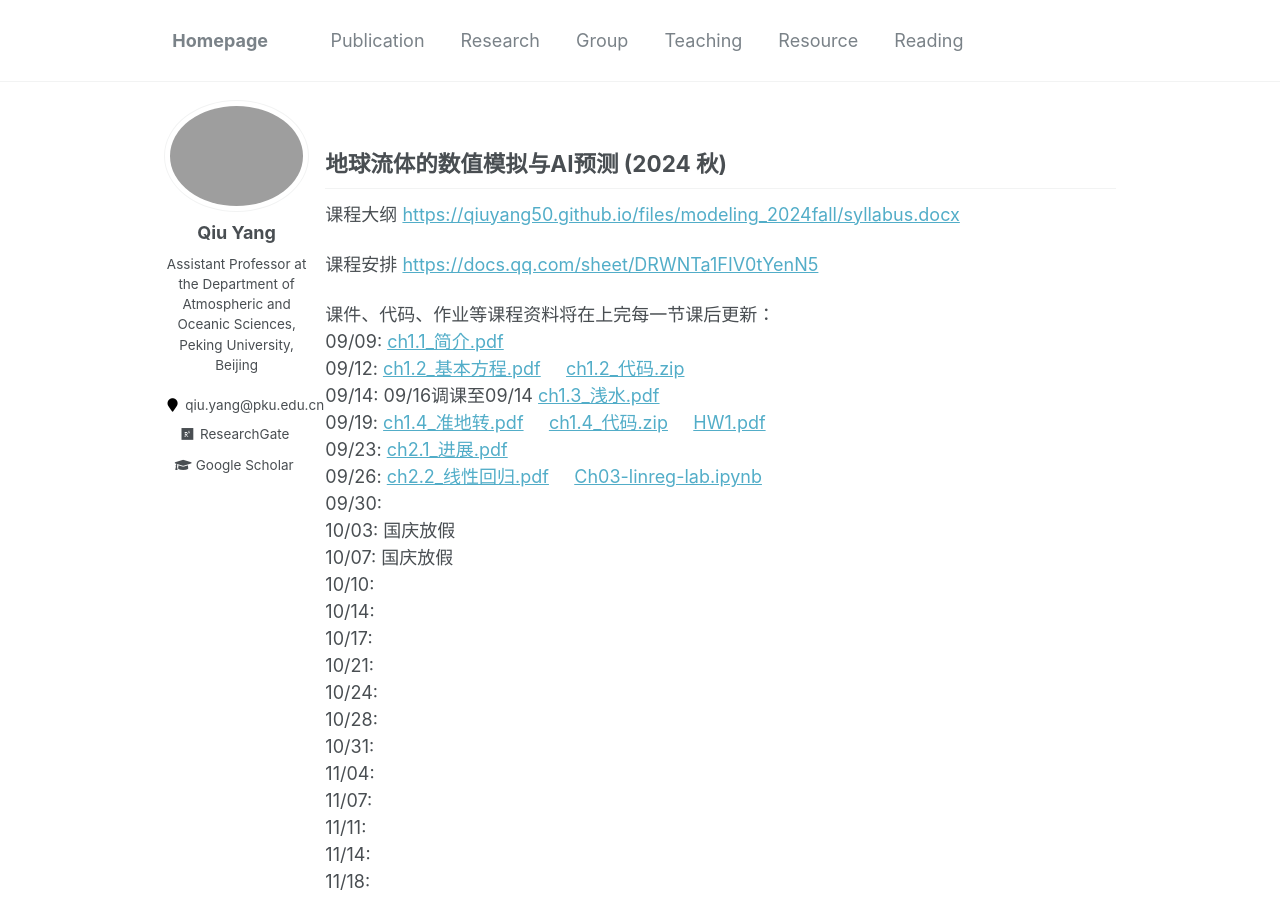
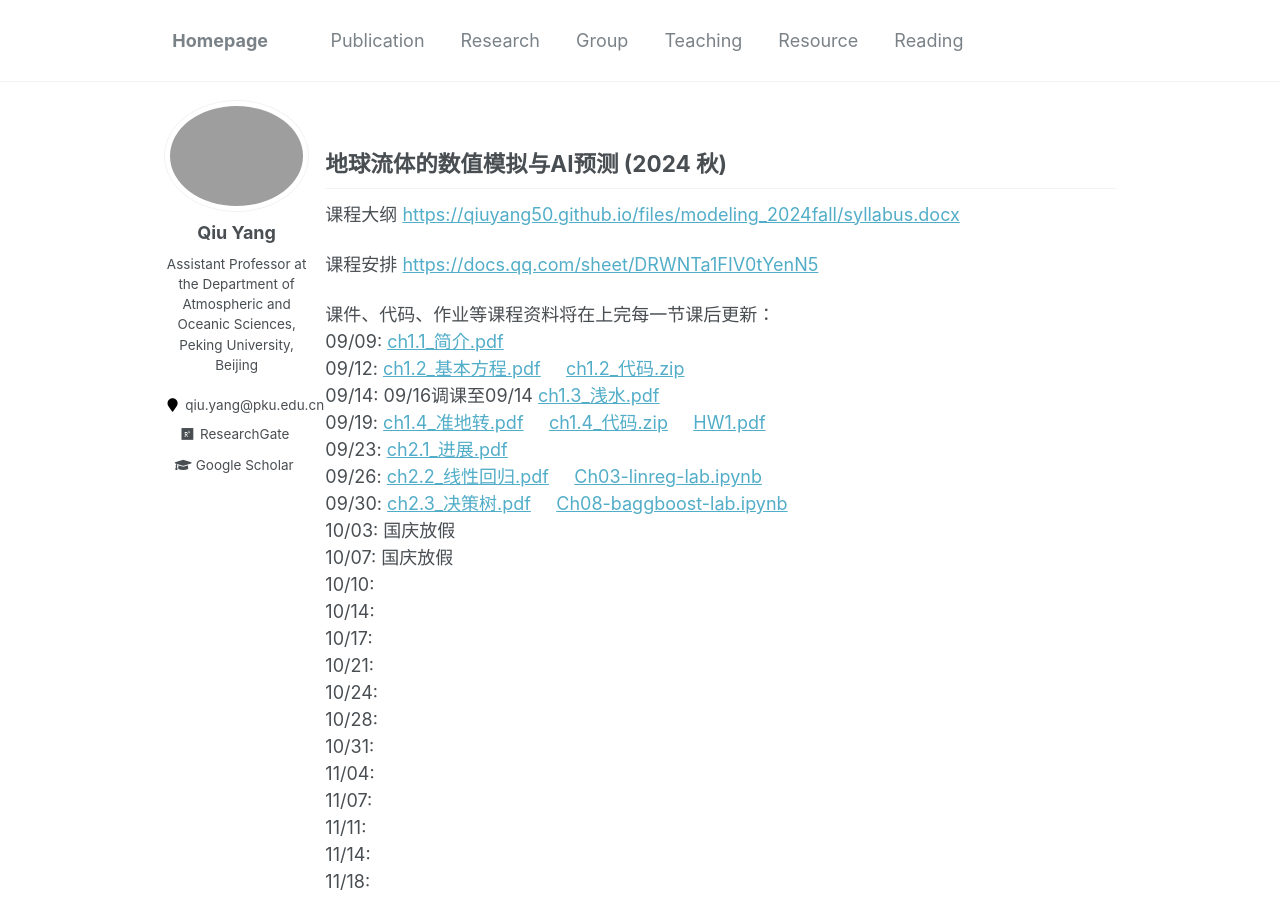
Before and after one commit to qiuyang50/qiuyang50.github.io, a Jekyll site: the page built from _pages/modeling_2024fall.md, in a window 1280 px wide and 900 px high. Built offline with Jekyll 4.4.1, drawn with Linux system fonts in a browser that asks for light colours.

Commit message:
Update modeling_2024fall.md

```diff
--- a/_pages/modeling_2024fall.md
+++ b/_pages/modeling_2024fall.md
@@ -17,7 +17,7 @@ filename: modeling_2024fall.md
 09/19: <a href="https://qiuyang50.github.io/files/modeling_2024fall/ch1.4_准地转.pdf">ch1.4_准地转.pdf</a> &nbsp;&nbsp;&nbsp; <a href="https://qiuyang50.github.io/files/modeling_2024fall/ch1.4_代码.zip">ch1.4_代码.zip</a> &nbsp;&nbsp;&nbsp; <a href="https://qiuyang50.github.io/files/modeling_2024fall/HW1.pdf">HW1.pdf</a>
 09/23: <a href="https://qiuyang50.github.io/files/modeling_2024fall/ch2.1_进展.pdf">ch2.1_进展.pdf</a>
 09/26: <a href="https://qiuyang50.github.io/files/modeling_2024fall/ch2.2_线性回归.pdf">ch2.2_线性回归.pdf</a> &nbsp;&nbsp;&nbsp; <a href="https://qiuyang50.github.io/files/modeling_2024fall/Ch03-linreg-lab.ipynb">Ch03-linreg-lab.ipynb</a>
-09/30:
+09/30: <a href="https://qiuyang50.github.io/files/modeling_2024fall/ch2.3_决策树.pdf">ch2.3_决策树.pdf</a> &nbsp;&nbsp;&nbsp; <a href="https://qiuyang50.github.io/files/modeling_2024fall/Ch08-baggboost-lab.ipynb">Ch08-baggboost-lab.ipynb</a>
 10/03: 国庆放假
 10/07: 国庆放假
 10/10:
```
